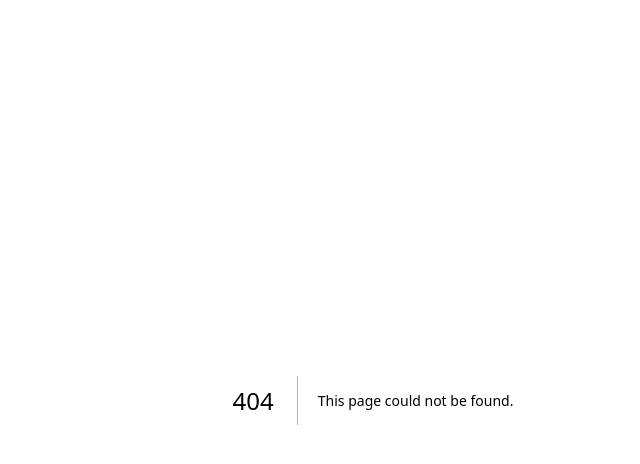
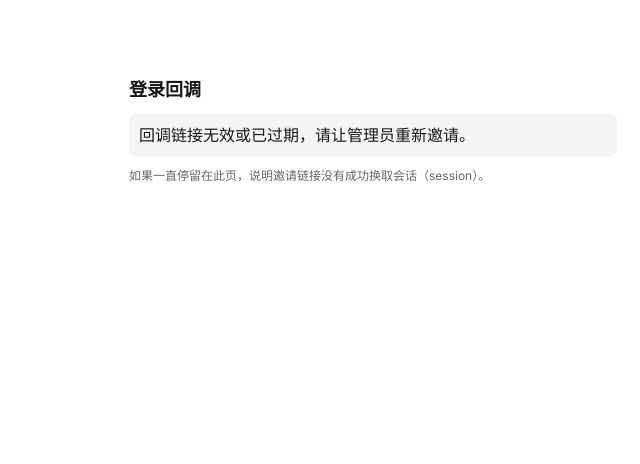
Before and after one commit to FisherUp/FisherTools, a Next.js app: page /auth/callback in a window 1280 px wide. Before the commit this address had no page. Shown: the top 464 px of the page, without its empty margins (267-907 px from the left). Built offline with nearby package versions, Linux system fonts and the light colour scheme; no server answers.

Commit message:
Implement authentication callback page

```diff
--- /dev/null
+++ b/app/auth/callback/page.tsx
@@ -0,0 +1,59 @@
+"use client";
+
+import { useEffect, useState } from "react";
+import { useRouter } from "next/navigation";
+import { supabase } from "../../../lib/supabaseClient";
+
+export default function AuthCallbackPage() {
+  const router = useRouter();
+  const [msg, setMsg] = useState("处理中...");
+
+  useEffect(() => {
+    const run = async () => {
+      try {
+        // Supabase 邀请/重置/魔法链接常见会带 code 或 token
+        const url = new URL(window.location.href);
+
+        // ✅ 新版（PKCE）通常是 code=xxxx
+        const code = url.searchParams.get("code");
+
+        if (code) {
+          const { error } = await supabase.auth.exchangeCodeForSession(code);
+          if (error) {
+            setMsg("登录回调失败：" + error.message);
+            return;
+          }
+
+          // ✅ 邀请用户通常需要先设置密码
+          router.replace("/reset-password");
+          return;
+        }
+
+        // 兼容一些旧链接：如果没有 code，看看是否已有 session
+        const { data } = await supabase.auth.getSession();
+        if (data.session) {
+          router.replace("/reset-password");
+          return;
+        }
+
+        setMsg("回调链接无效或已过期，请让管理员重新邀请。");
+      } catch (e: any) {
+        setMsg("回调异常：" + String(e?.message ?? e));
+      }
+    };
+
+    run();
+  }, [router]);
+
+  return (
+    <div style={{ maxWidth: 520, margin: "60px auto", padding: 16 }}>
+      <h1 style={{ fontSize: 18, fontWeight: 800 }}>登录回调</h1>
+      <div style={{ marginTop: 10, background: "#f5f5f5", padding: 10, borderRadius: 8 }}>
+        {msg}
+      </div>
+      <div style={{ marginTop: 10, fontSize: 12, color: "#666" }}>
+        如果一直停留在此页，说明邀请链接没有成功换取会话（session）。
+      </div>
+    </div>
+  );
+}
```
